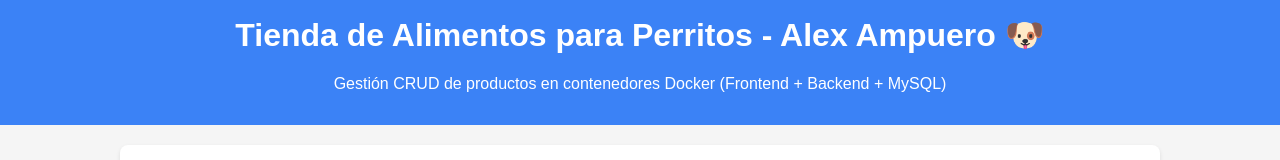
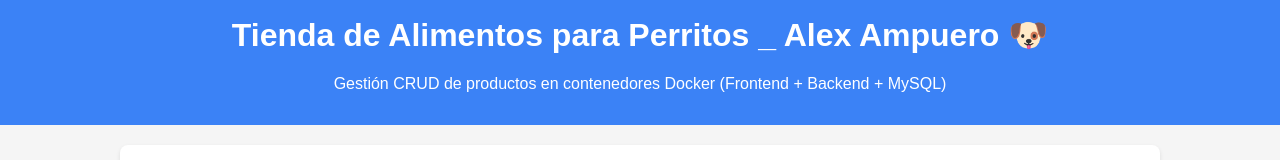
Before and after one commit to CEOAlmaloco/tienda-perritos, a plain HTML site: page frontend/index.html in a window 1280 px wide. Shown: the top 160 px of the page. Drawn offline with Linux system fonts and the light colour scheme; no server answers.

Commit message:
cambio minimo para prueba de workflow

```diff
--- a/frontend/index.html
+++ b/frontend/index.html
@@ -94,7 +94,7 @@
 </head>
 <body>
   <header>
-    <h1>Tienda de Alimentos para Perritos - Alex Ampuero &#128054;</h1>
+    <h1>Tienda de Alimentos para Perritos _ Alex Ampuero &#128054;</h1>
     <p>Gestión CRUD de productos en contenedores Docker (Frontend + Backend + MySQL)</p>
   </header>
   <main>
```
